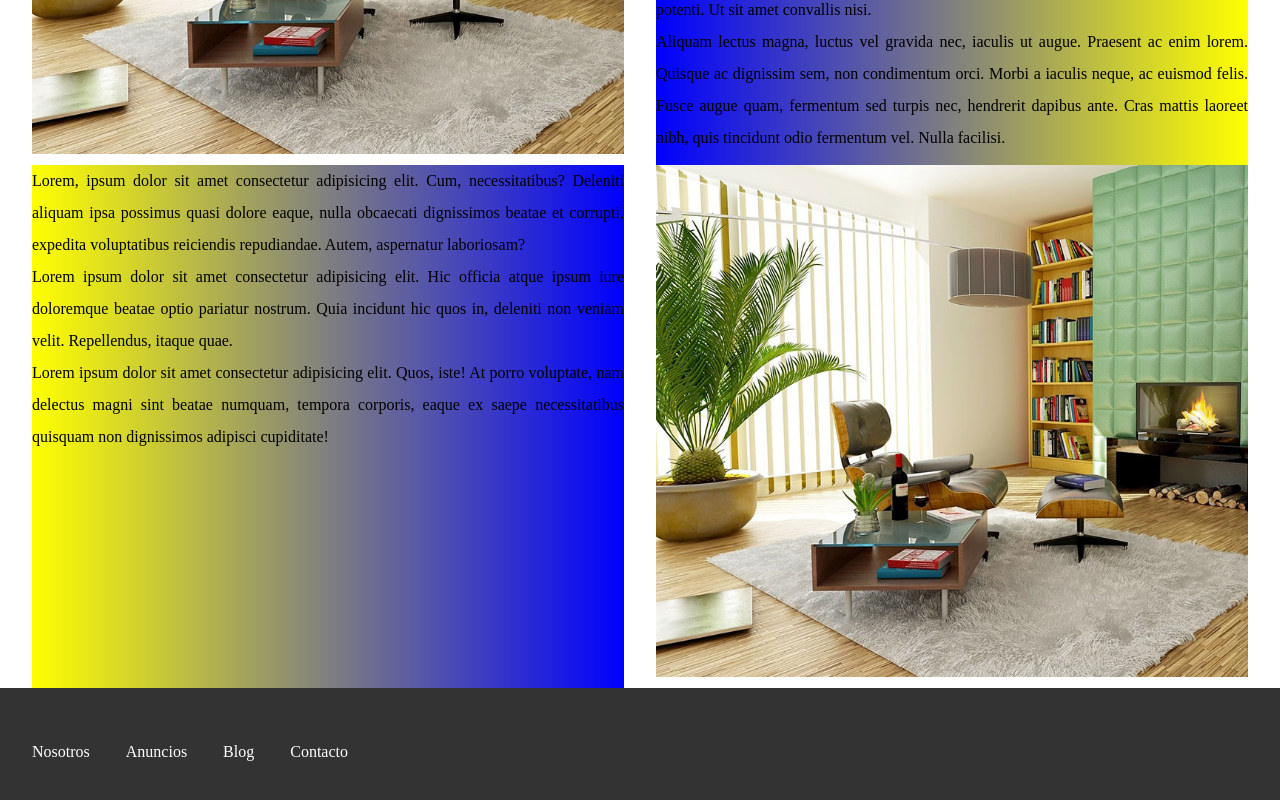
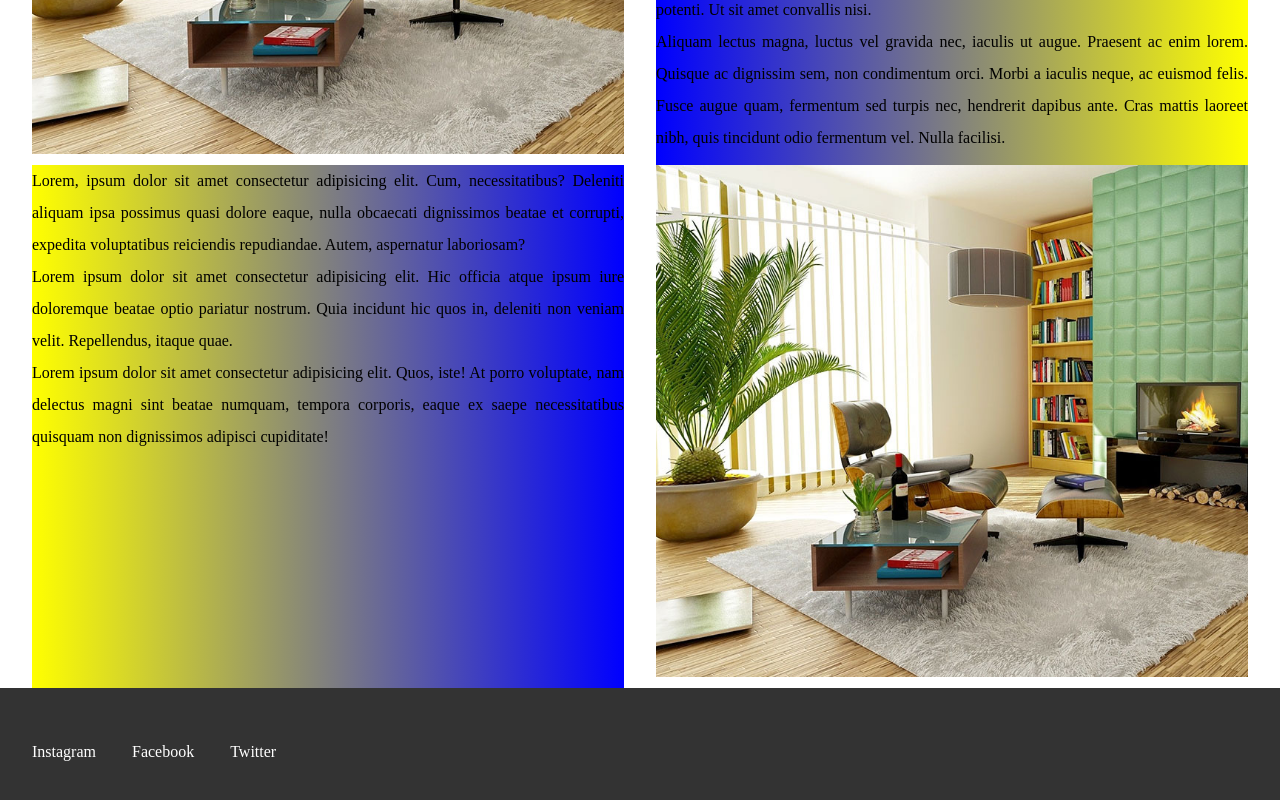
Before and after one commit to Nicouicich/Inmobiliaria---CoderHouse, a plain HTML site: page nosotros.html in a window 1280 px wide. Shown: the part 631-1431 px from the top of the page. Drawn offline with Linux system fonts and the light colour scheme.

Commit message:
Agrego las redes sociales a Nosotros

```diff
--- a/nosotros.html
+++ b/nosotros.html
@@ -53,10 +53,9 @@
       <div class="contenedor contenedor-footer">
           <nav class="navegacion">
             <ol>
-                <li><a href="nosotros.html">Nosotros</a></li>
-                <li><a href="anuncios.html">Anuncios</a></li>
-                <li><a href="blog.html">Blog</a></li>
-                <li><a href="contacto.html">Contacto</a></li>
+                <li><a href="https://www.instagram.com/">Instagram</a></li>
+                <li><a href="https://www.facebook.com/">Facebook</a></li>
+                <li><a href="https://twitter.com/">Twitter</a></li>
               </ol>
           </nav>
         </div>
```
